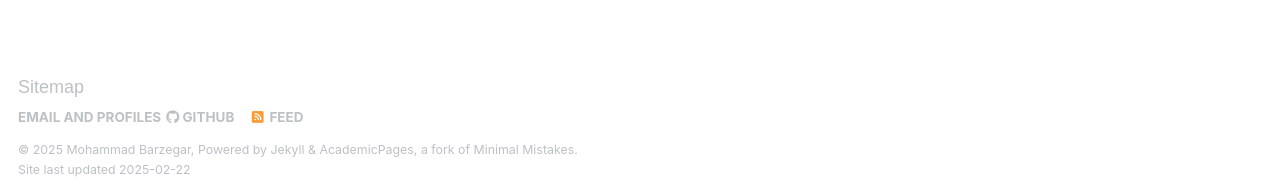
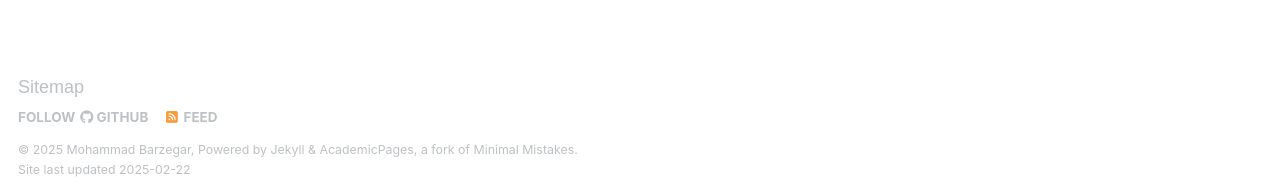
Before and after one commit to mbrz97/mbrz97.github.io, a Jekyll site: the page built from _pages/about.html, in a window 1280 px wide. Shown: the part 706-901 px from the top of the page. Built offline with Jekyll 4.4.1, drawn with Linux system fonts in a browser that asks for light colours; some web fonts are replaced.

Commit message:
Update ui-text.yml

```diff
--- a/_data/ui-text.yml
+++ b/_data/ui-text.yml
@@ -21,7 +21,7 @@ en: &DEFAULT_EN
   comments_title             : "Comments"
   more_label                 : "Learn More"
   related_label              : "You May Also Enjoy"
-  follow_label               : "Email and Profiles"
+  follow_label               : "Follow"
   feed_label                 : "Feed"
   powered_by                 : "Powered by"
   website_label              : "Website"
```
